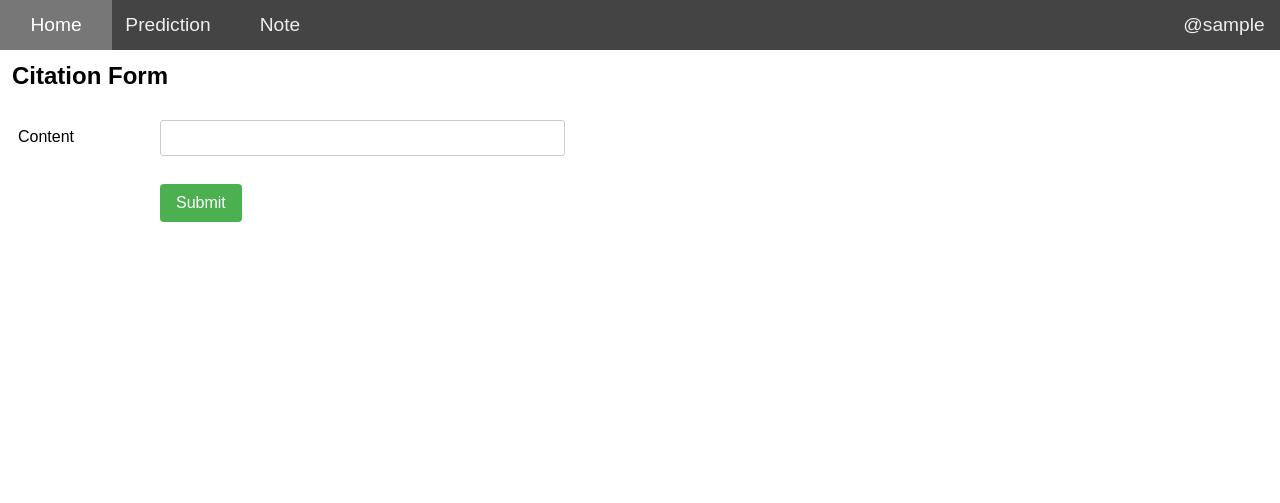
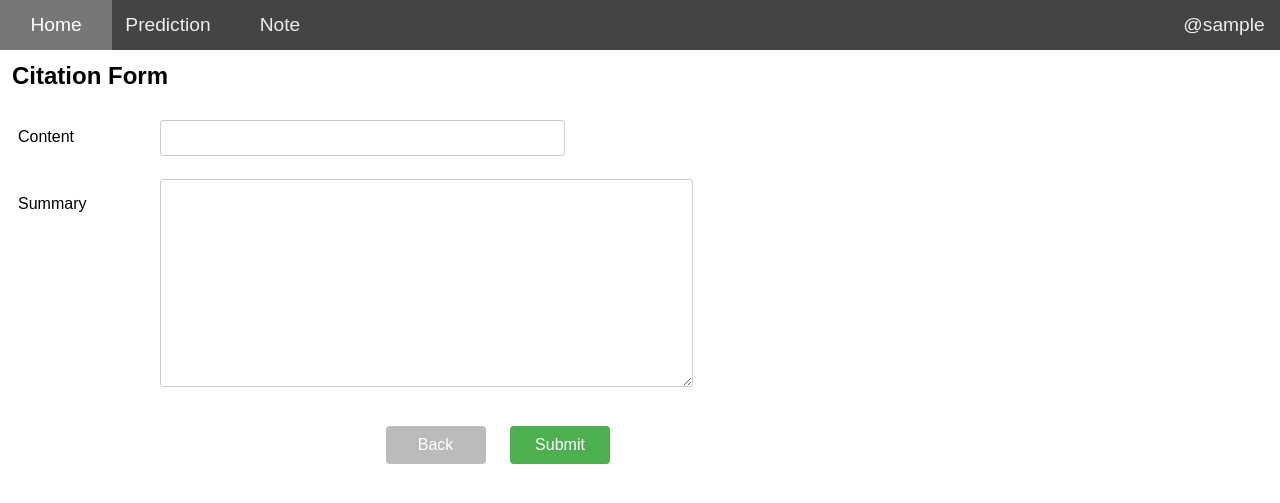
Before and after one commit to riomat13/visual-qa-app, a Flask app: page /update/register in a window 1280 px wide. Shown: the top 503 px of the page. Run offline with Flask 2, Linux system fonts and the light colour scheme; the visitor is signed in with stand-in values (Sample User, id 1); data comes from the database, SQL or seed files in the repository.

Commit message:
add summary form to refs and updates

```diff
--- a/main/web/static/css/main.css
+++ b/main/web/static/css/main.css
@@ -24,6 +24,12 @@ input[type="password"] {
   padding: 8px 12px;
   margin: 8px 0;
   width: 90%;
+  border: 1px solid #ccc;
+  border-radius: 3px;
+}
+
+#summary {
+  padding: 8px;
   border: 1px solid #ccc;
   border-radius: 3px;
 }
@@ -94,7 +100,9 @@ input[type="password"] {
 
 .table-list-items {
   width: 100%;
+  height: 90%;
   border-collapse: collapse;
+  overflow-y: scroll;
 }
 
 .table-row__title th {
@@ -182,6 +190,7 @@ input[type="password"] {
 
 .btn {
   display: inline-block;
+  box-sizing: border-box;
   border: none;
   text-align: center;
   text-decoration: none;
@@ -196,6 +205,7 @@ input[type="password"] {
   font-size: 1rem;
   padding: 10px 16px;
   border-radius: 4px;
+  width: 100px;
 }
 
 .btn-sm {
@@ -211,6 +221,11 @@ input[type="password"] {
 
 .btn-success {
   background-color: #4caf50;
+  color: #fff;
+}
+
+.btn-default {
+  background-color: #bbb;
   color: #fff;
 }
 
@@ -253,6 +268,15 @@ input[type="password"] {
   display: inline-block;
 }
 
+.form-btn-group {
+  float: right;
+  margin-top: 20px;
+}
+
+.form-btn-group .btn {
+  margin-left: 20px;
+}
+
 .edit-form {
   padding: 10px;
   width: 90%;
@@ -284,11 +308,6 @@ input[type="password"] {
   margin: 10px 0;
 }
 
-#edit-submit-btn {
-  margin-top: 20px;
-  margin-left: 25%;
-}
-
 #update-list,
 #reference-table {
   padding: 10px;
--- a/main/web/templates/base.html
+++ b/main/web/templates/base.html
@@ -20,8 +20,8 @@
           </div>
           <div class="login-menu-content">
             {% if g.user.is_admin %}
-            <a href="{{ url_for('base.update_register') }}">Updates</a>
-            <a href="{{ url_for('base.ref_register') }}">References</a>
+            <a href="{{ url_for('base.list_update_items_all') }}">Updates</a>
+            <a href="{{ url_for('base.list_ref_items_all') }}">References</a>
             {% endif %}
             <a href="{{ url_for('base.logout') }}">Logout</a>
           </div>
--- a/main/web/templates/update_form.html
+++ b/main/web/templates/update_form.html
@@ -5,14 +5,25 @@
 <div class="edit-form">
   <form method="POST">
     {{ form.hidden_tag() }}
-    <div class="col-25">
-      {{ form.content.label(class_="form-label") }}
-    </div>
-    <div class="col-75">
-      {{ form.content(class_="form-input") }}
+    <div class="row form-row">
+      <div class="col-25">
+        {{ form.content.label(class_="form-label") }}
+      </div>
+      <div class="col-75">
+        {{ form.content(class_="form-input") }}
+      </div>
     </div>
     <div class="row form-row">
-      {{ form.submit(id="edit-submit-btn", class_="btn btn-md btn-success") }}
+      <div class="col-25">
+        {{ form.summary.label(class_="form-label") }}
+      </div>
+      <div class="col-75">
+        {{ form.summary(class_="form-input", rows="10", cols="50") }}
+      </div>
+    </div>
+    <div class="row form-btn-group">
+      <a href="{{ url_for('base.list_update_items_all') }}" class="btn btn-md btn-default">Back</a>
+      {{ form.submit(class_="btn btn-md btn-success") }}
     </div>
   </form>
 </div>
--- a/main/web/views.py
+++ b/main/web/views.py
@@ -161,6 +161,7 @@ def update_edit(item_id):
         update.content = form.content.data
         update.save()
         return redirect(url_for('base.note'))
+    form.content.data = update.content
     return render_template('update_form.html', form=form)
 
 
@@ -212,6 +213,12 @@ def ref_edit(ref_id):
         cite.url = form.url.data
         cite.save()
         return redirect(url_for('base.note'))
+
+    # set initial values
+    form.author.data = cite.author
+    form.title.data = cite.title
+    form.year.data = cite.year
+    form.url.data = cite.url
     return render_template('citation_form.html', form=form)
 
 
```
Also changed, not shown: main/web/templates/citation_form.html (+10 -1 lines).
